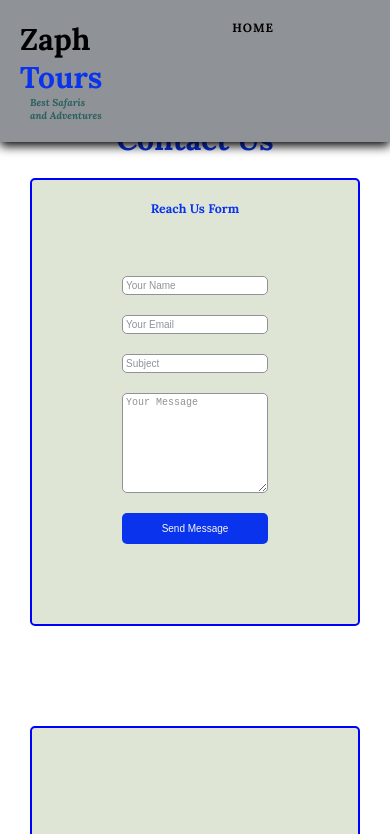
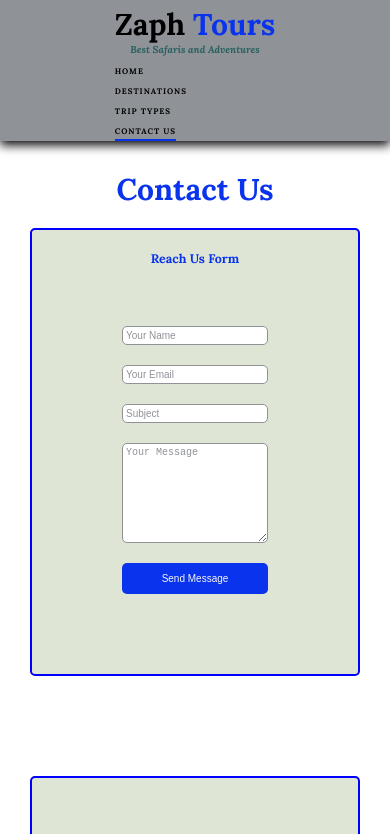
Before and after one commit to Jeroboam-francis/Zaph-Tours, a React (Vite) app: page /contactus in a window 390 px wide. Shown: the top 834 px of the page. Built offline with nearby package versions, Linux system fonts and the light colour scheme.

Commit message:
Adds responsiveness to my page

```diff
--- a/src/Destinations/Destinations.jsx
+++ b/src/Destinations/Destinations.jsx
@@ -18,7 +18,7 @@ function DestinationsCard() {
   return (
     <section className="destinations" id="featured">
       <div className="container">
-        <h2 className="section-title">Featured Destinations</h2>
+        <h2 className="section-title">Destinations Offers</h2>
         <div className="dest-grid">
           {DestinationsData.map((data) => (
             <DestinationCard
--- a/src/components/Header/Header.css
+++ b/src/components/Header/Header.css
@@ -59,3 +59,41 @@ body {
   color: var(--primary-color);
   transform: scale(1.1);
 }
+@media (max-width: 768px) {
+  .header-navigation {
+    flex-direction: column;
+    padding: 1rem;
+  }
+
+  .tagline {
+    margin-left: 0;
+    text-align: center;
+  }
+
+  .header-navigation ol {
+    flex-direction: column;
+    gap: 1rem;
+  }
+
+  .header-navigation ol li {
+    font-size: 0.9rem;
+  }
+
+  body {
+    padding-top: 12rem;
+  }
+}
+
+@media (max-width: 480px) {
+  .header-navigation {
+    padding: 0.5rem;
+  }
+
+  .header-navigation ol li {
+    font-size: 0.8rem;
+  }
+
+  body {
+    padding-top: 14rem;
+  }
+}
--- a/src/components/Header/Header.jsx
+++ b/src/components/Header/Header.jsx
@@ -5,7 +5,6 @@ function Header() {
   return (
     <header className="header">
       <HeaderNavigation />
-      {/* <HeaderContacts /> */}
     </header>
   );
 }
@@ -28,7 +27,6 @@ function HeaderNavigation() {
   );
 }
 
-
 function NavigationLink({ to, Label }) {
   return (
     <li>
--- a/src/components/Logo/Logo.css
+++ b/src/components/Logo/Logo.css
@@ -9,3 +9,11 @@
   border-radius: 100%;
   border: 0.5rem solid var(--primary-color);
 }
+.logo h1 {
+  font-size: 2rem;
+  margin: 0;
+}
+.logo p {
+  font-size: 1rem;
+  margin: 0;
+}
--- a/src/components/NewsLetter/NewsLetter.css
+++ b/src/components/NewsLetter/NewsLetter.css
@@ -1,12 +1,12 @@
 .newsletter {
-  padding: 10rem 0;
+  padding: 7% 0;
   background-color: var(--secondary-color);
   color: white;
   text-align: center;
 }
 
 .newsletter h2 {
-  margin-bottom: 7rem;
+  margin-bottom: 4rem;
   font-size: larger;
 }
 .newsletter p {
```
